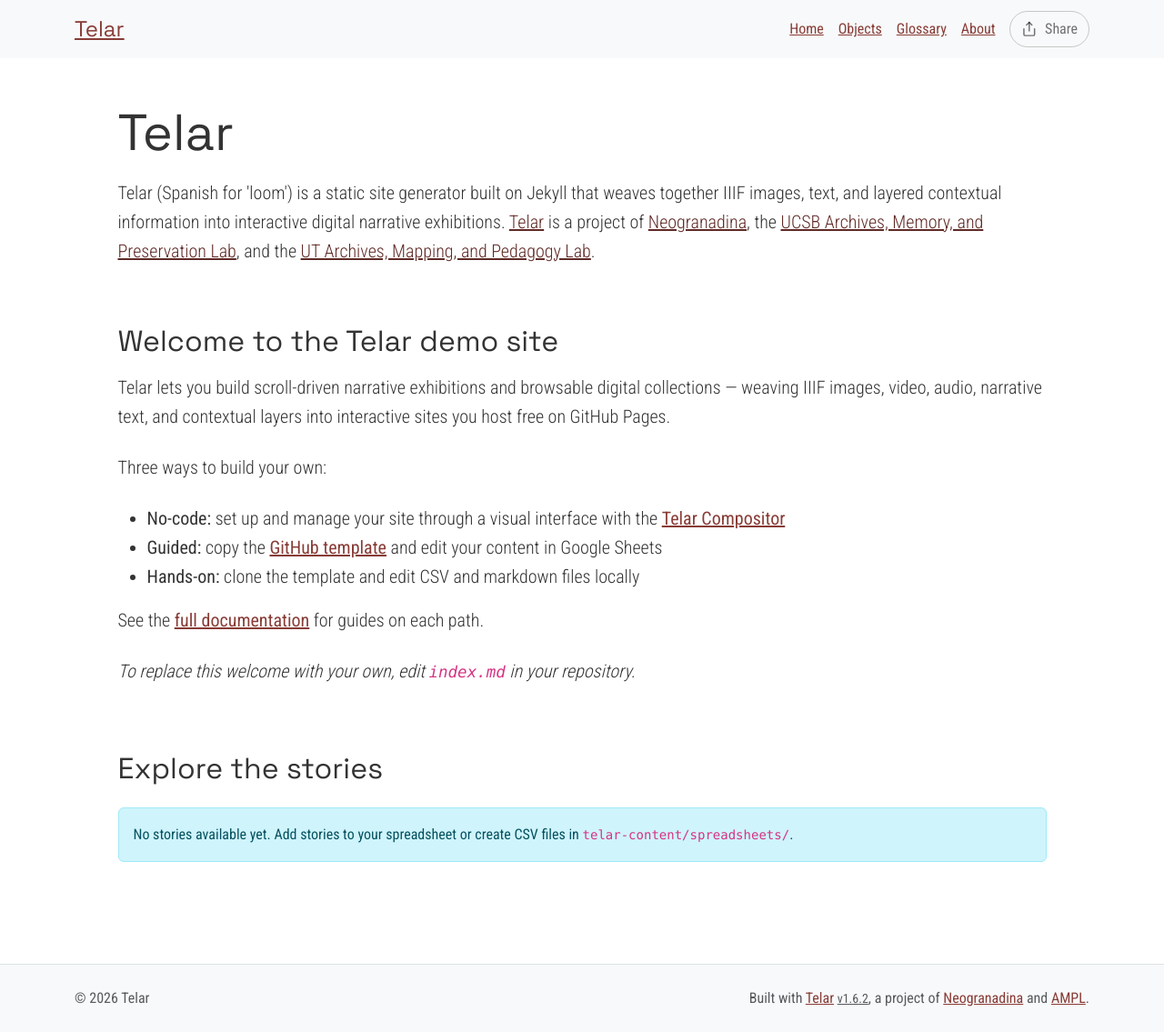
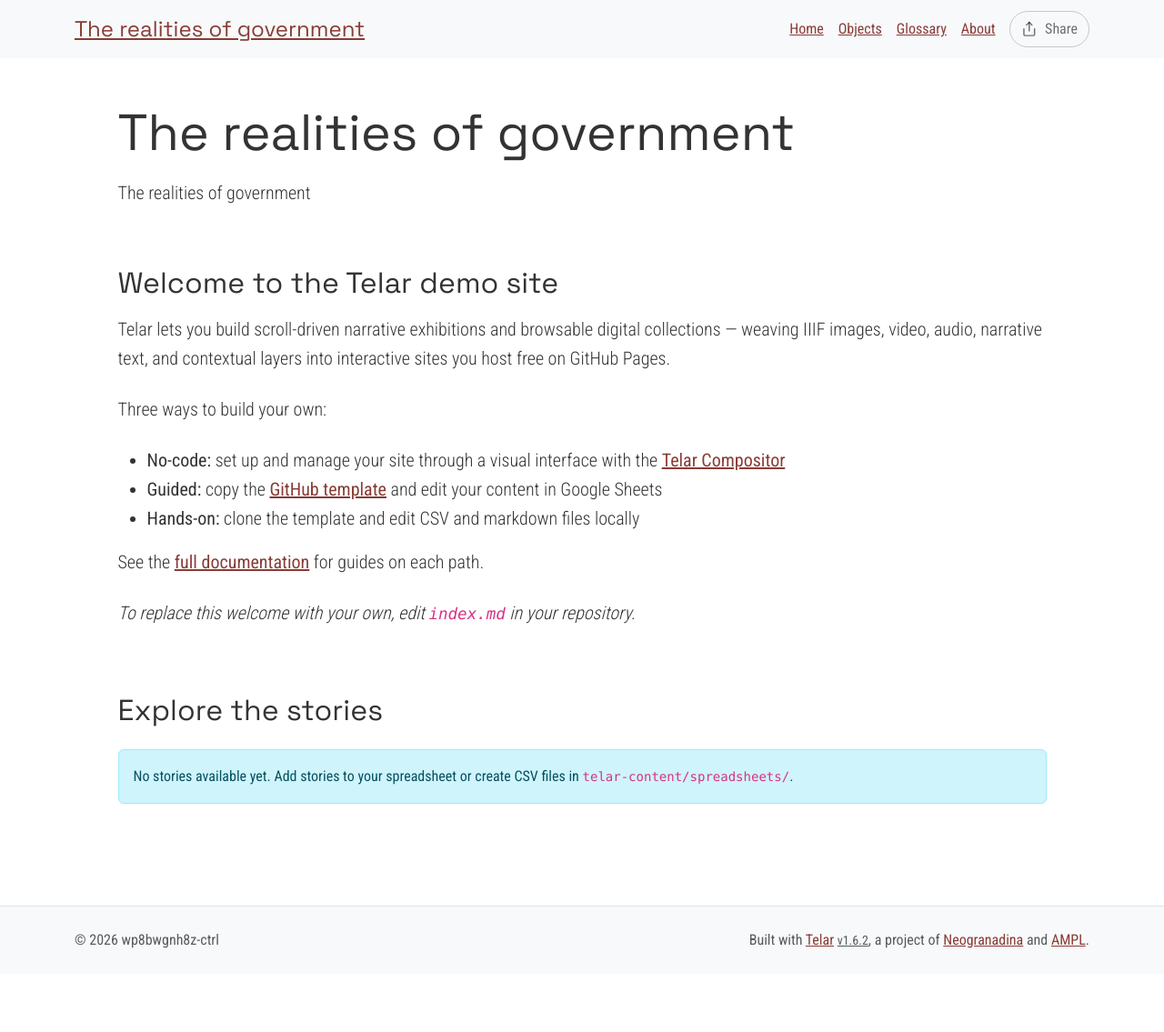
Before and after one commit to wp8bwgnh8z-ctrl/therealitiesofgovernment, a Jekyll site: the page built from index.md, in a window 1280 px wide. Shown: the whole page at 91% size. Built offline with Jekyll 4.4.1, drawn with Linux system fonts in a browser that asks for light colours; after the commit the page ends 1071 px from its top, so only the background shows below that.

Commit message:
Set up site configuration and starter content

```diff
--- a/_config.yml
+++ b/_config.yml
@@ -2,11 +2,11 @@
 # https://telar.org
 
 # Site Settings
-title: "Telar"
-description: "Telar (Spanish for 'loom') is a static site generator built on Jekyll that weaves together IIIF images, text, and layered contextual information into interactive digital narrative exhibitions. <a href='https://github.com/UCSB-AMPLab/telar'>Telar</a> is a project of <a href='https://neogranadina.org'>Neogranadina</a>, the <a href='https://ampl.clair.ucsb.edu/'>UCSB Archives, Memory, and Preservation Lab</a>, and the <a href='https://liberalarts.utexas.edu/history/'>UT Archives, Mapping, and Pedagogy Lab</a>."
-url: "https://ampl.clair.ucsb.edu"
-baseurl: "/telar"
-author: ""
+title: "The realities of government"
+description: "The realities of government"
+url: "https://wp8bwgnh8z-ctrl.github.io"
+baseurl: "/therealitiesofgovernment"
+author: "wp8bwgnh8z-ctrl"
 email: ""
 telar_theme: "trama" # Options: trama, paisajes, neogranadina, santa-barbara, austin, or custom
 logo: ""
@@ -18,7 +18,7 @@
   show_on_homepage: true # Set to false to hide stories section from homepage (stories still accessible via direct URL)
   show_story_steps: true # Set to false to hide "Step X" overlay in stories
   show_object_credits: true # Set to true to display object credits badge (bottom-left corner, dismissable)
-  include_demo_content: true # Fetch demo stories from content.telar.org. Switch this off to hide demo stories and their content.
+  include_demo_content: false # Fetch demo stories from content.telar.org. Switch this off to hide demo stories and their content.
 
 # Collection Interface Settings
 collection_interface:
@@ -45,7 +45,7 @@
 #    - If using GitHub Pages: GitHub Actions will automatically discover tab GIDs and fetch CSVs
 #    - If running locally: Run `python3 scripts/fetch_google_sheets.py` before building
 google_sheets:
-  enabled: true
+  enabled: false
   published_url: "https://docs.google.com/spreadsheets/d/e/2PACX-1vT9eeRoyQCr1j-1uDaWBm-rgZNXtn9A-mepL0I4dqDTx2-E_6gbVD-8x0DYDVhppiAzrFpd20_9cr3z/pubhtml"
 
 #
--- a/telar-content/spreadsheets/glossary.csv
+++ b/telar-content/spreadsheets/glossary.csv
@@ -2,6 +2,4 @@
 id_término,titulo,definición
 # Make it lower-case and avoid spaces.,# Please provide a title — this is required.,"Panel content: write text here, paste markdown, or the name of an .md file in /components/texts/glossary/ (the .md extension is required)"
 # Escríbelo en minúsculas y sin espacios.,# Incluye un título: este campo es obligatorio.,"Contenido del panel: escribe texto aquí, pega markdown, o indica un archivo archivo .md en /components/texts/glossary/ (la extensión .md es obligatoria)"
-telar,Telar,"Telar (Spanish for 'loom') is a minimal-computing framework that weaves together IIIF images, audio, video, and texts to create layered visual narratives for digital scholarship, public exhibitions, community storytelling, and classroom projects. Learn more at [Telar.org](https://telar.org)
-
-Telar es un marco de computación mínima que entreteje imágenes IIIF, audio, video y textos en narrativas visuales por capas para humanidades digitales, exposiciones públicas, narrativa comunitaria y proyectos en el salón de clase. Aprende más en [Telar.org](https://telar.org)"
+telar,Telar,"Telar (Spanish for 'loom') is a minimal-computing framework that weaves together IIIF images, audio, video, and texts to create layered visual narratives for digital scholarship, public exhibitions, community storytelling, and classroom projects. Learn more at [Telar.org](https://telar.org)"
--- a/telar-content/spreadsheets/plantilla_en_blanco.csv
+++ /dev/null
@@ -1,5 +0,0 @@
-paso,objeto,página,x,y,zoom,inicio_clip,fin_clip,bucle,texto_alt,pregunta,respuesta,boton_capa1,contenido_capa1,boton_capa2,contenido_capa2
-#,id_objeto de la pestaña objetos / objects,para objetos con múltiples páginas,Posición horizontal 0-1 (0.5 = centro),Posición vertical 0-1 (0.5 = centro),1.0 = imagen completa,"Tiempo de inicio para clips de video/audio, ej. ""1:30"" (m:ss) o ""90"" (segundos)",Tiempo de fin para clips de video/audio,sí para repetir el clip (loop),"Describe lo que se ve en esta vista ampliada para lectores de pantalla. Si se deja vacío, se usa la descripción de imagen del objeto.",Encabezado para este paso,Texto breve de 1-2 oraciones,"Texto opcional del botón (predeterminado: ""Saber más"")","Contenido del panel: escribe texto aquí, pega markdown, o indica ruta a archivo .md (ej. tu-historia/archivo.md)","Texto opcional del segundo botón (predeterminado: ""Profundizar más"")","Segundo panel: escribe texto aquí, pega markdown, o indica ruta a archivo .md"
-1,telar-placeholder,,,,,,,,,pregunta,respuesta,,,,
-2,telar-placeholder,,,,,,,,,pregunta,respuesta,,,,
-3,telar-placeholder,,,,,,,,,pregunta,respuesta,,,,
--- a/telar-content/spreadsheets/project.csv
+++ b/telar-content/spreadsheets/project.csv
@@ -3,4 +3,3 @@
 #,# Must match the tab name exactly. Use lowercase letters and hyphens (e.g. allegorical-woman),Story title,Optional subtitle,Optional attribution (supports markdown),"If ""yes"", then users will need the key you set in _config.yml to access this story."
 #,# Debe coincidir con el nombre de la pestaña exactamente. Usa letras minúsculas y guiones (p. ej. mujer-alegorica),Título de la historia,Subtítulo opcional,Atribución opcional (admite markdown),"Si ""sí"", los usuarios deberán utilizar la clave que fijes en _config.yml"
 1,blank_template,replace me with your title,,,FALSE
-2,plantilla_en_blanco,reemplázame con tu título,,,FALSE
```
Also changed, not shown: telar-content/texts/stories/plantilla_en_blanco/ejemplo-panel.md (deleted, +0 -9 lines).
